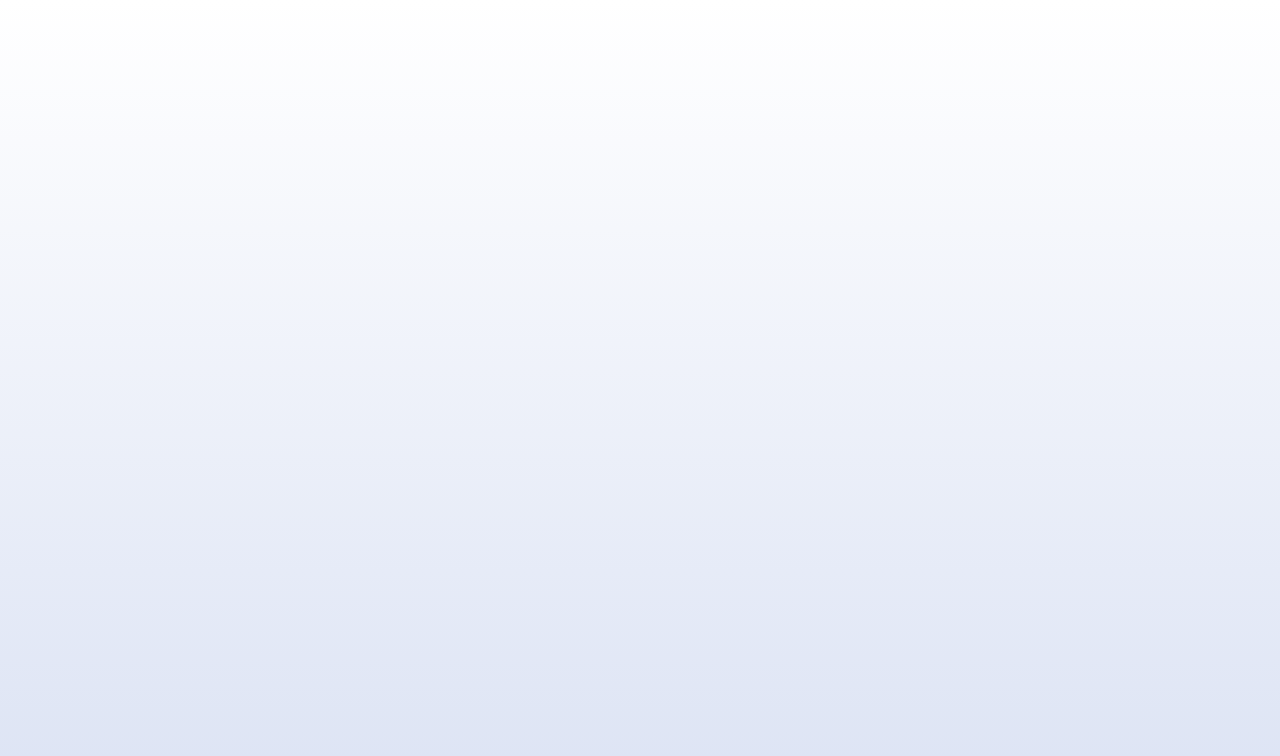
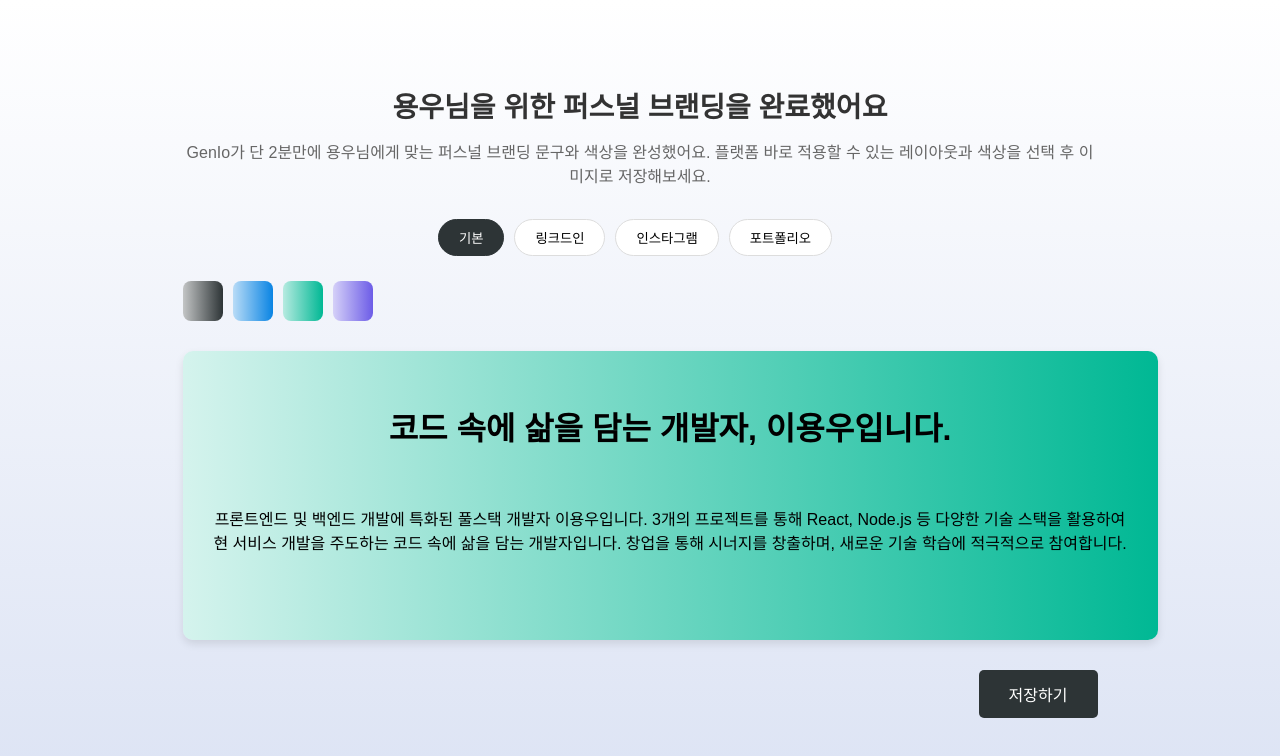
Before and after one commit to oognuyh/genio, a React (Create React App) app in the folder frontend/: page /result in a window 1280 px wide. Before the commit this address had no page. Shown: the top 756 px of the page. Built offline with nearby package versions, Linux system fonts and the light colour scheme.

Commit message:
브랜딩 결과 화면 컬러팔레트 기능 구현 및 DOM to IMG 구현, 이미지 리사이징/저장 구현

```diff
--- a/frontend/package.json
+++ b/frontend/package.json
@@ -10,6 +10,9 @@
     "framer-motion": "^12.4.7",
     "react": "^19.0.0",
     "react-dom": "^19.0.0",
+    "dom-to-image": "^2.6.0",
+    "file-saver": "^2.0.5",
+    "react-image-file-resizer": "^0.4.8",
     "react-router-dom": "^7.2.0",
     "react-scripts": "5.0.1",
     "react-typed": "^2.0.12",
--- a/frontend/src/index.js
+++ b/frontend/src/index.js
@@ -3,12 +3,18 @@ import ReactDOM from 'react-dom/client';
 import './index.css';
 import App from './App';
 import reportWebVitals from './reportWebVitals';
+import { BrowserRouter, Routes, Route } from "react-router-dom";
+
+import BrandingResult from './pages/BrandingResult/brandingResult';
 
 const root = ReactDOM.createRoot(document.getElementById('root'));
 root.render(
-  <React.StrictMode>
-    <App />
-  </React.StrictMode>
+  <BrowserRouter>
+    <Routes>
+      <Route path="/" element={<App />} />
+      <Route path="result" element={<BrandingResult />} />
+    </Routes>
+  </BrowserRouter>
 );
 
 // If you want to start measuring performance in your app, pass a function
--- /dev/null
+++ b/frontend/src/pages/BrandingResult/brandingResult.css
@@ -0,0 +1,93 @@
+/* brandingResult.css */
+:root {
+  --brandColor: #2d3436;
+}
+
+.container {
+  max-width: 915px;
+  margin: 20px auto;
+  padding: 0 20px;
+}
+
+/* 상단 소개글 스타일 */
+.intro-section {
+  margin-bottom: 30px;
+}
+.intro-title {
+  font-size: 28px;
+  color: #333;
+  margin-bottom: 15px;
+}
+.intro-text {
+  font-size: 16px;
+  color: #666;
+  line-height: 1.5;
+}
+
+/* 플랫폼 버튼 스타일 */
+.platform-buttons {
+  margin-bottom: 25px;
+}
+.platform-btn {
+  padding: 8px 20px;
+  margin-right: 10px;
+  border: 1px solid #ddd;
+  border-radius: 20px;
+  background: white;
+  cursor: pointer;
+}
+.platform-btn.active {
+  background: var(--brandColor);
+  color: white;
+  border-color: var(--brandColor);
+}
+
+/* 컬러 팔레트 스타일 */
+.color-palette {
+  display: flex;
+  gap: 10px;
+  margin-bottom: 30px;
+}
+.color-chip {
+  width: 40px;
+  height: 40px;
+  border-radius: 8px;
+  cursor: pointer;
+  transition: transform 0.2s;
+}
+.color-chip:hover {
+  transform: scale(1.1);
+}
+
+/* 프로필 카드 스타일 */
+.profile-container {
+  width: 100%;
+  background: white;
+  border-radius: 10px;
+  box-shadow: 0 4px 8px rgba(0,0,0,0.1);
+  padding: 30px;
+  position: relative;
+}
+.profile-content {
+  display: flex;
+  flex-direction: column;
+  gap: 20px;
+  margin-bottom: 40px; /* 저장 버튼 공간 확보 */
+}
+
+/* 저장 버튼 하단 배치 */
+.save-button {
+  display: block;
+  margin-top: 30px;
+  margin-left: auto;
+  background: var(--brandColor);
+  color: white;
+  border: none;
+  padding: 12px 30px;
+  border-radius: 5px;
+  cursor: pointer;
+  font-size: 16px;
+}
+.save-button:hover {
+  background: #434d50;
+}
--- /dev/null
+++ b/frontend/src/pages/BrandingResult/brandingResult.js
@@ -0,0 +1,92 @@
+import React, {useState} from 'react';
+import domtoimage from 'dom-to-image';
+import { saveAs } from 'file-saver';
+import resizer from "react-image-file-resizer";
+
+import './brandingResult.css';
+
+const BrandingResult = () => {
+    const [cardColor, setCardColor] = useState('#00b894');
+
+    const fileExt = 'png';
+    const fileWidth = 1020;
+    const fileHeight = 306;
+
+    const resizeFile = (file, fileInfo) => new Promise(resolve => {
+        resizer.imageFileResizer(file, fileInfo.width, fileInfo.height, `${fileInfo.ext}`,
+        100,
+        0,
+        uri => {
+          resolve(uri);
+        }, 'blob', fileInfo.width, fileInfo.height);
+    });
+
+    const onDownloadBtn = () => {
+        const card = document.getElementById('profile-card');
+        const fileName = 'card';
+        const fileInfo = {
+            ext: fileExt,
+            width: fileWidth,
+            height: fileHeight
+        }
+
+        domtoimage.toBlob(card).then(async blob => {
+            const file = await resizeFile(blob, fileInfo);
+            saveAs(file, `${fileName}.${fileInfo.ext}`);
+        });
+    };
+
+    return (
+        <div className="container">
+            {/* 상단 소개글 섹션 */}
+            <div className="intro-section">
+                <h2 className="intro-title">용우님을 위한 퍼스널 브랜딩을 완료했어요</h2>
+                <p className="intro-text">
+                    GenIo가 단 2분만에 용우님에게 맞는 퍼스널 브랜딩 문구와 색상을 완성했어요.
+                    플랫폼 바로 적용할 수 있는 레이아웃과 색상을 선택 후 이미지로 저장해보세요.
+                </p>
+            </div>
+
+            {/* 플랫폼 선택 버튼 */}
+            <div className="platform-buttons">
+            <button className="platform-btn active">기본</button>
+                <button className="platform-btn">링크드인</button>
+                <button className="platform-btn">인스타그램</button>
+                <button className="platform-btn">포트폴리오</button>
+            </div>
+
+            {/* 컬러 팔레트 */}
+            <div className="color-palette">
+                {['#2d3436', '#0984e3', '#00b894', '#6c5ce7'].map((color) => (
+                    <div
+                        key={color}
+                        className="color-chip"
+                        style={{ background: `linear-gradient(to left, ${color}, #ffffff 140%)` }}
+                        onClick={() => setCardColor(color)}
+                    />
+                ))}
+            </div>
+
+            {/* 프로필 카드 */}
+            <div id="profile-card" className="profile-container"
+            style={{ background: `linear-gradient(to left, ${cardColor}, #ffffff 120%)` }}>
+                <div className="profile-content">
+                    <h1 className="title">
+                        코드 속에 삶을 담는 개발자, <span className="name-highlight">이용우</span>입니다.
+                    </h1>
+
+                    <p className="description">
+                        프론트엔드 및 백엔드 개발에 특화된 풀스택 개발자 이용우입니다. 3개의 프로젝트를 통해 React,
+                        Node.js 등 다양한 기술 스택을 활용하여 현 서비스 개발을 주도하는 코드 속에 삶을 담는 개발자입니다.
+                        창업을 통해 시너지를 창출하며, 새로운 기술 학습에 적극적으로 참여합니다.
+                    </p>
+                </div>
+            </div>
+
+            {/* 저장 버튼 */}
+            <button className="save-button" onClick={onDownloadBtn}>저장하기</button>
+        </div>
+    );
+};
+
+export default BrandingResult;
```
Also changed, not shown: 2 other files (tests, documents, lock files or other folders).
